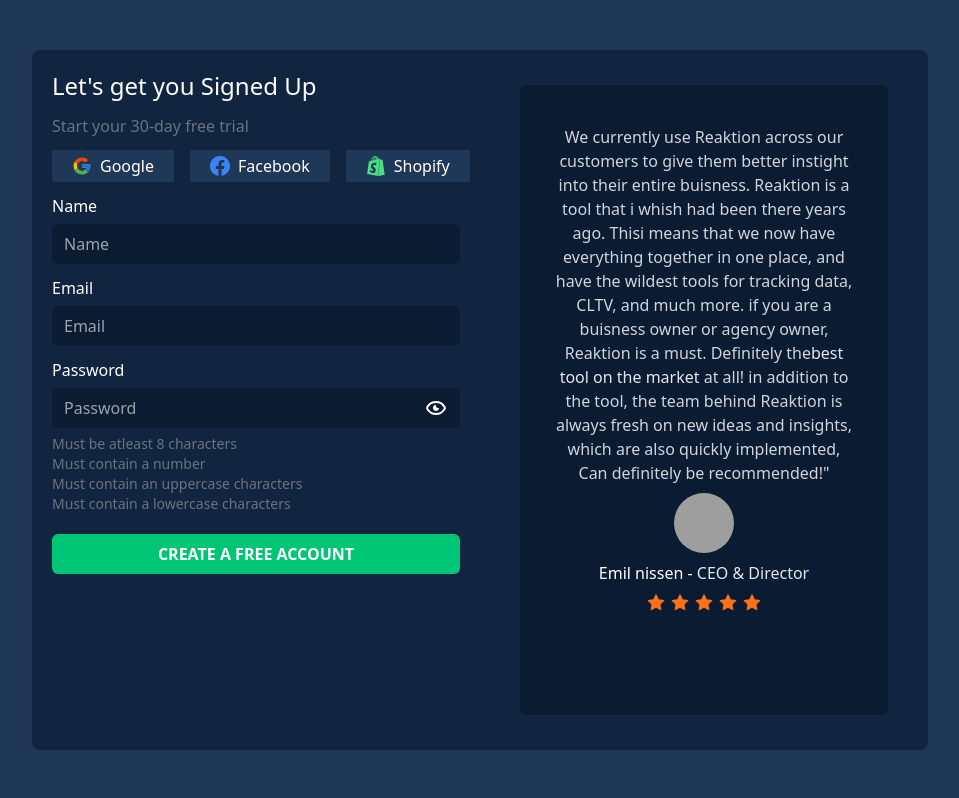
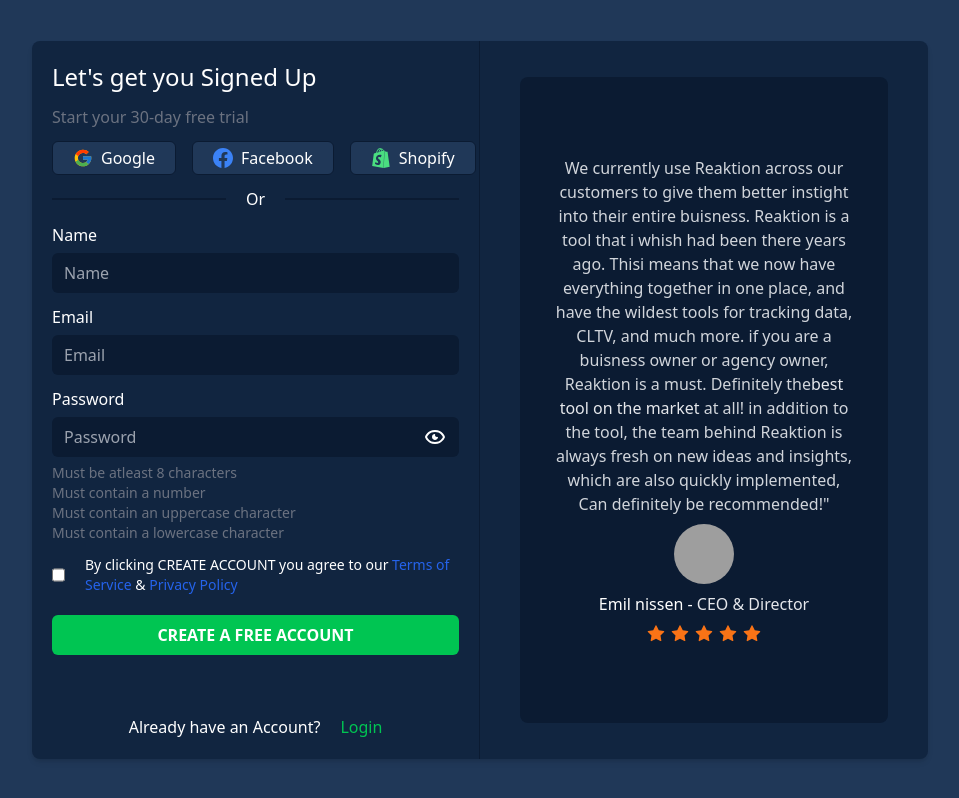
Before and after one commit to Elul-Asfaha/signup, a React (Vite) app: page / in a window 1280 px wide. Shown: the whole page, without its empty margins (160-1119 px from the left). Built offline with nearby package versions, Linux system fonts and the light colour scheme; grey boxes are pictures that could not be loaded.

Commit message:
added a check box and updated ui

```diff
--- a/src/components/form.tsx
+++ b/src/components/form.tsx
@@ -8,6 +8,7 @@
             name: "",
             email: "",
             password: "",
+            terms: false,
         },
         validationSchema: Yup.object({
             name: Yup.string()
@@ -21,6 +22,7 @@
                 .matches(/[0-9]/, "must have atleast 1 number")
                 .matches(/[a-z]/, "must have a lowercase character")
                 .matches(/[A-Z]/, "must have an uppercase character"),
+            terms: Yup.boolean().required(),
         }),
         onSubmit: (values) => {
             console.log(values);
@@ -28,7 +30,10 @@
     });
     const [showPassword, setShowPassword] = useState(false);
     return (
-        <form onSubmit={formik.handleSubmit} className='flex flex-col gap-5'>
+        <form
+            onSubmit={formik.handleSubmit}
+            className='flex flex-col  h-full gap-5'
+        >
             <div className='flex flex-col gap-3'>
                 <div className='w-full flex flex-col gap-[6px]'>
                     <label>Name</label>
@@ -94,20 +99,40 @@
                         <p className='text-gray-500'>Must contain a number</p>
 
                         <p className='text-gray-500'>
-                            Must contain an uppercase characters
+                            Must contain an uppercase character
                         </p>
                         <p className='text-gray-500'>
-                            Must contain a lowercase characters
+                            Must contain a lowercase character
                         </p>
                     </div>
+                </div>
+                <div className='w-full flex text-sm gap-5'>
+                    <input
+                        type='checkbox'
+                        id='terms'
+                        name='terms'
+                        onChange={formik.handleChange}
+                        onBlur={formik.handleBlur}
+                        checked={formik.values.terms}
+                        className=' bg-[#0B1B32] outline-none rounded-md'
+                    />
+                    <p>
+                        By clicking CREATE ACCOUNT you agree to our{" "}
+                        <span className='text-blue-600'>Terms of Service</span>{" "}
+                        & <span className='text-blue-600'>Privacy Policy</span>
+                    </p>
                 </div>
             </div>
             <button
                 type='submit'
-                className='bg-[#00C575] font-semibold uppercase rounded-md w-full text-center py-2'
+                className='bg-[#00c552] justify-end font-semibold uppercase rounded-md w-full text-center mb-10 py-2'
             >
                 create a free account
             </button>
+            <div className='flex justify-center w-full gap-5 text-center'>
+                <p className='w-fit'>Already have an Account?</p>{" "}
+                <button className='text-[#00c552]'>Login</button>
+            </div>
         </form>
     );
 };
--- a/src/components/signup.tsx
+++ b/src/components/signup.tsx
@@ -5,28 +5,33 @@
 import Form from "./form";
 const Signup = () => {
     return (
-        <div className='grid grid-cols-1 md:grid-cols-2 bg-[#112540] pb-10 md:pb-0 md:w-[90%] lg:w-[80%] xl:min-w-[800px] xl:w-[70%] xl:max-w-[1000px] min-h-[700px] rounded-lg'>
-            <div className='flex flex-col gap-3 text-white p-5'>
+        <div className='grid grid-cols-1 md:grid-cols-2 bg-[#112540] pb-10 md:pb-0 md:w-[90%] lg:w-[85%] xl:min-w-[800px] xl:w-[70%] xl:max-w-[1000px] min-h-[700px] rounded-lg shadow-md'>
+            <div className='flex flex-col gap-3 text-white p-5 border-r border-[#0B1B32]'>
                 <p className='text-2xl'>Let's get you Signed Up</p>
                 <p className='text-gray-500'>Start your 30-day free trial</p>
                 <div className='flex gap-4 justify-between'>
-                    <button className='flex-1 flex gap-2 items-center justify-center bg-[#203858] rounded-sm px-5 py-1'>
+                    <button className='flex-1 flex gap-2 items-center justify-center bg-[#203858] border border-[#0B1B32] rounded-md px-5 py-1'>
                         <FcGoogle className='text-xl' />
                         <span className='hidden lg:flex'>Google</span>
                     </button>
-                    <button className='flex-1 flex gap-2 items-center justify-center bg-[#203858] rounded-sm px-5 py-1'>
+                    <button className='flex-1 flex gap-2 items-center justify-center bg-[#203858] border border-[#0B1B32] rounded-md px-5 py-1'>
                         <BsFacebook className='text-blue-500 text-xl' />
                         <span className='hidden lg:flex'>Facebook</span>
                     </button>
-                    <button className='flex-1 flex gap-2 items-center justify-center bg-[#203858] rounded-sm px-5 py-1'>
+                    <button className='flex-1 flex gap-2 items-center justify-center bg-[#203858] border border-[#0B1B32] rounded-md px-5 py-1'>
                         <SiShopify className='text-green-400 text-xl' />
                         <span className='hidden lg:flex'>Shopify</span>
                     </button>
                 </div>
+                <div className='flex w-full items-center'>
+                    <div className='border w-full border-[#0B1B32]'></div>
+                    <p className='px-5'>Or</p>
+                    <div className='border w-full border-[#0B1B32]'></div>
+                </div>
                 <Form />
             </div>
             <div className='flex flex-col justify-center px-5 md:px-10'>
-                <div className='flex flex-col gap-2 items-center px-8 bg-[#0B1B32] rounded-lg min-h-fit overflow-y-scroll scrollbar-hide md:h-[90%] py-10'>
+                <div className='flex flex-col gap-2 items-center justify-center px-8 bg-[#0B1B32] rounded-lg min-h-fit overflow-y-scroll scrollbar-hide md:h-[90%] py-10'>
                     <p className='text-gray-300 text-center'>
                         We currently use Reaktion across our customers to give
                         them better instight into their entire buisness.
```
